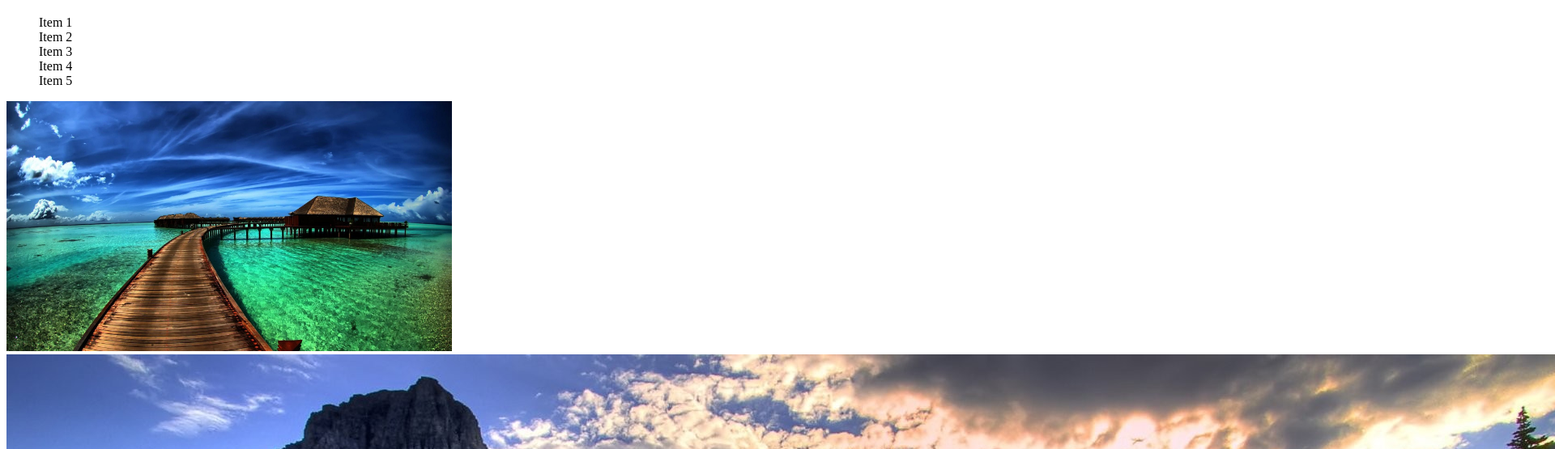
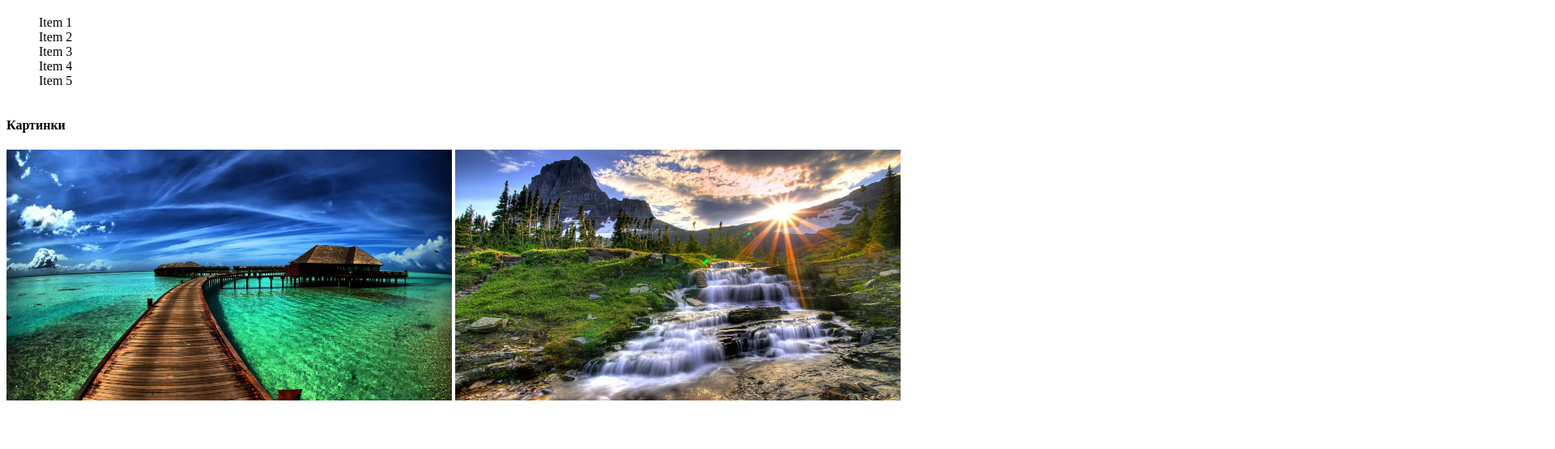
Before and after one commit to MaxX771/FirstProject, a plain HTML site: page out.html in a window 1280 px wide. Shown: the part 61-616 px from the top of the page at 81% size, 1920 px wide, since content can reach past the window. Drawn offline with Linux system fonts and the light colour scheme.

Commit message:
add.gitignore

```diff
--- a/out.html
+++ b/out.html
@@ -21,7 +21,8 @@
             <li>Item 5</li>
         </ul>
     </table>
+    <h4>Картинки</h4>
     <img src="imades/Лагуна.jpg" alt="Лагуна" width="550px">
-    <img src="imades/Водопад.jpg" alt="Водопад">
+    <img src="imades/Водопад.jpg" alt="Водопад" width="550px">
 </body>
 </html>
```
Also changed, not shown: 1 other file.
